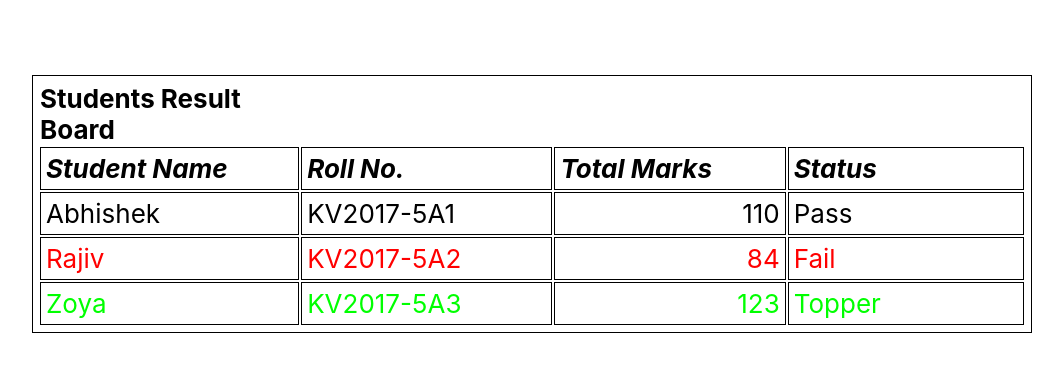
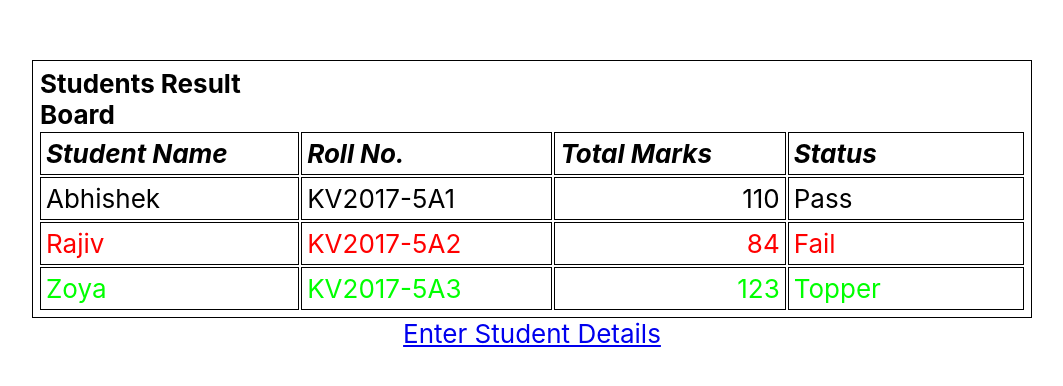
Before and after one commit to DKdEviL/technosolution_assignment, a React (Create React App) app: page / in a window 1280 px wide. Shown: the part 196-582 px from the top of the page, without its empty margins (108-1171 px from the left). Built offline with nearby package versions, Linux system fonts and the light colour scheme.

Commit message:
Routing Basic implementation done

```diff
--- a/package.json
+++ b/package.json
@@ -8,6 +8,7 @@
     "@testing-library/user-event": "^7.1.2",
     "react": "^16.13.1",
     "react-dom": "^16.13.1",
+    "react-router-dom": "^5.2.0",
     "react-scripts": "3.4.3"
   },
   "scripts": {
--- a/src/App.css
+++ b/src/App.css
@@ -8,6 +8,7 @@
   display: flex;
   flex-direction: column;
   align-items: center;
+  margin: auto;
   justify-content: center;
   font-size: calc(10px + 2vmin);
   color: white;
--- a/src/App.js
+++ b/src/App.js
@@ -1,19 +1,29 @@
 import React from 'react';
-import logo from './logo.svg';
+import {BrowserRouter, Switch, Link, Route} from 'react-router-dom';
 import data from './data/data.json';
 import Table from './components/table/table';
+import StudentInfo from './components/studentForm/studentForm'
 import './App.css';
 
 function App() {
   return (
+    <BrowserRouter>
     <div className="App">
-      <header className="App-header">
-        <div>
-          <Table data={data} />
-        </div>
 
-      </header>
+      <div  className="App-header">
+        <Switch>
+          <Route path="/studentInfo">
+            <Link  to="/">Result Board</Link>
+            <StudentInfo />
+          </Route>
+          <Route path="/" >
+            <Table data={data} />
+            <Link to="/studentInfo">Enter Student Details</Link>
+          </Route>
+        </Switch>
+      </div>
     </div>
+    </BrowserRouter>
   );
 }
 
```
